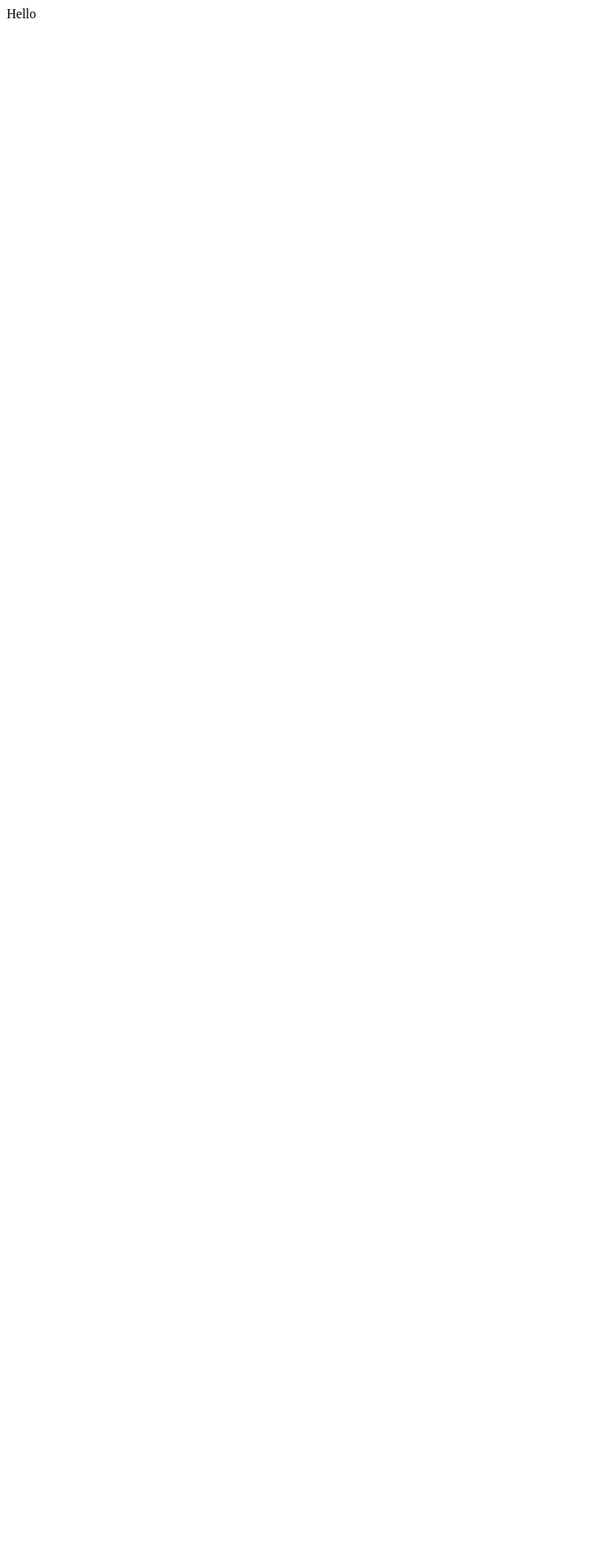
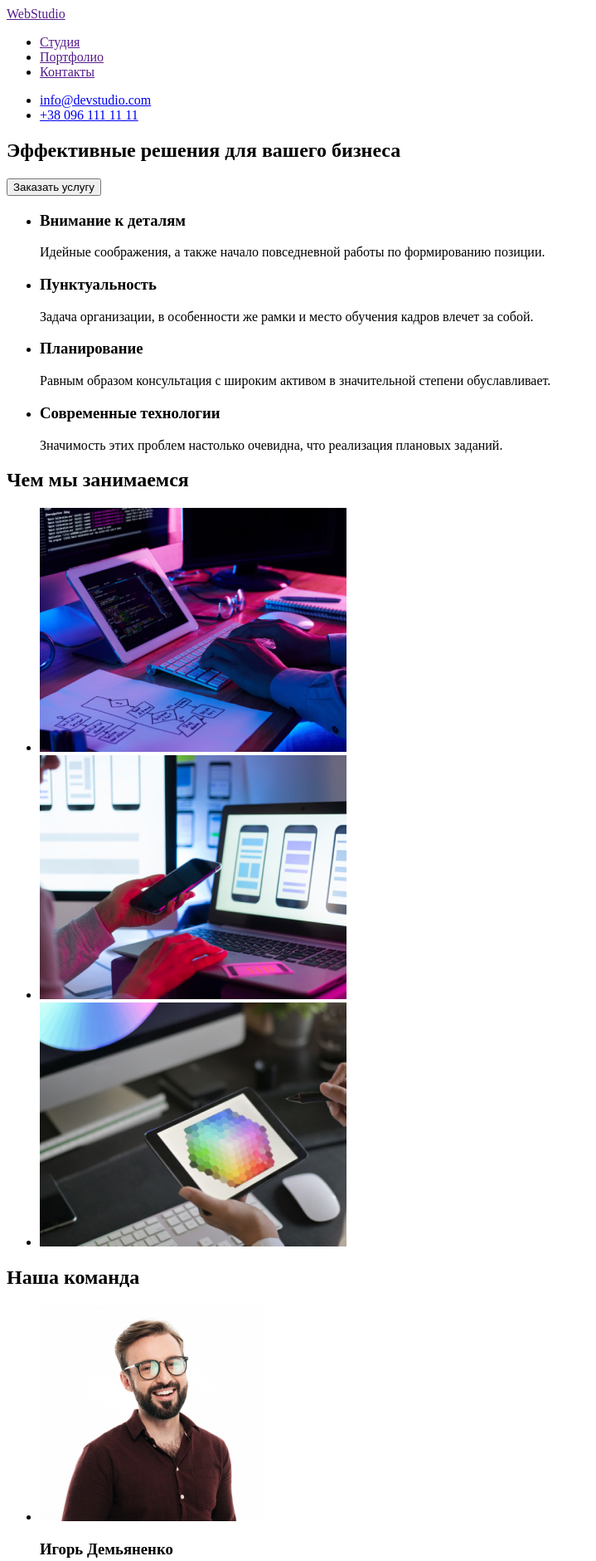
Before and after one commit to ElenaTopchii/goit-markup-hw-01, a plain HTML site: page index.html in a window 1280 px wide. Shown: the top 1881 px of the page at 83% size, without its empty margins (0-719 px from the left). Before the commit the page ends 800 px from the top, so only its background shows below. Drawn offline with Linux system fonts and the light colour scheme.

Commit message:
Создает первую страницу сайта

```diff
--- a/index.html
+++ b/index.html
@@ -1,14 +1,106 @@
 <!DOCTYPE html>
-<html lang="en">
+<html lang="ru">
 
 <head>
     <meta charset="UTF-8">
     <meta name="viewport" content="width=device-width, initial-scale=1.0">
-    <title>Document</title>
+    <title>Студия</title>
 </head>
 
 <body>
-    Hello
+    <header>
+        <nav>
+            <a href=""><span>Web</span>Studio</a>
+            <ul>
+                <li><a href="">Студия</a></li>
+                <li><a href="">Портфолио</a></li>
+                <li><a href="">Контакты</a></li>
+            </ul>
+        </nav>
+
+        <ul>
+            <li><a href="mailto:info@devstudio.com">info@devstudio.com</a></li>
+            <li><a href="tel:+380961111111">+38 096 111 11 11</a></li>
+        </ul>
+
+    </header>
+
+    <main>
+        <section>
+            <h1>Эффективные решения для вашего бизнеса</h1>
+            <button>Заказать услугу</button>
+        </section>
+        <section>
+            <h2 hidden>Особенности</h2>
+            <ul>
+                <li>
+                    <h3>Внимание к деталям</h3>
+                    <p>Идейные соображения, а также начало повседневной работы по формированию позиции.</p>
+                </li>
+                <li>
+                    <h3>Пунктуальность</h3>
+                    <p>Задача организации, в особенности же рамки и место обучения кадров влечет за собой.</p>
+                </li>
+                <li>
+                    <h3>Планирование</h3>
+                    <p>Равным образом консультация с широким активом в значительной степени обуславливает.</p>
+                </li>
+                <li>
+                    <h3>Современные технологии</h3>
+                    <p>Значимость этих проблем настолько очевидна, что реализация плановых заданий.</p>
+                </li>
+            </ul>
+        </section>
+        <section>
+            <h2>Чем мы занимаемся</h2>
+            <ul>
+                <li>
+                    <a href=""><img src="./img/img-1.jpg" alt="" width="370"></a>
+                </li>
+                <li>
+                    <a href=""><img src="./img/img-2.jpg" alt="" width="370"></a>
+                </li>
+                <li>
+                    <a href=""><img src="./img/img-3.jpg" alt="" width="370"></a>
+                </li>
+            </ul>
+        </section>
+
+        <section>
+            <h2>Наша команда</h2>
+            <ul>
+                <li>
+                    <a href=""><img src="./img/img-4.jpg" alt="" width="270"></a>
+                    <h3>Игорь Демьяненко</h3>
+                    <p>Product Designer</p>
+                </li>
+                <li>
+                    <a href=""><img src="./img/img-5.jpg" alt="" width="270"></a>
+                    <h3>Ольга Репина</h3>
+                    <p>Product Designer</p>
+                </li>
+                <li>
+                    <a href=""><img src="./img/img-6.jpg" alt="" width="270"></a>
+                    <h3>Николай Тарасов</h3>
+                    <p>Marketing</p>
+                </li>
+                <li>
+                    <a href=""><img src="./img/img-7.jpg" alt="" width="270"></a>
+                    <h3>Михаил Ермаков</h3>
+                    <p>UI Designer</p>
+                </li>
+            </ul>
+        </section>
+    </main>
+    <footer>
+        <a href=""><span>Web</span>Studio</a>
+        <address>
+            г. Киев, пр-т Леси Украинки, 26
+            <br>info@devstudio.com
+            <br>+38 096 111 11 11
+
+        </address>
+    </footer>
 </body>
 
 </html>
```
Also changed, not shown: img/img-1.jpg (added), img/img-2.jpg (added), img/img-3.jpg (added), img/img-4.jpg (added), img/img-5.jpg (added), img/img-6.jpg (added), img/img-7.jpg (added).
